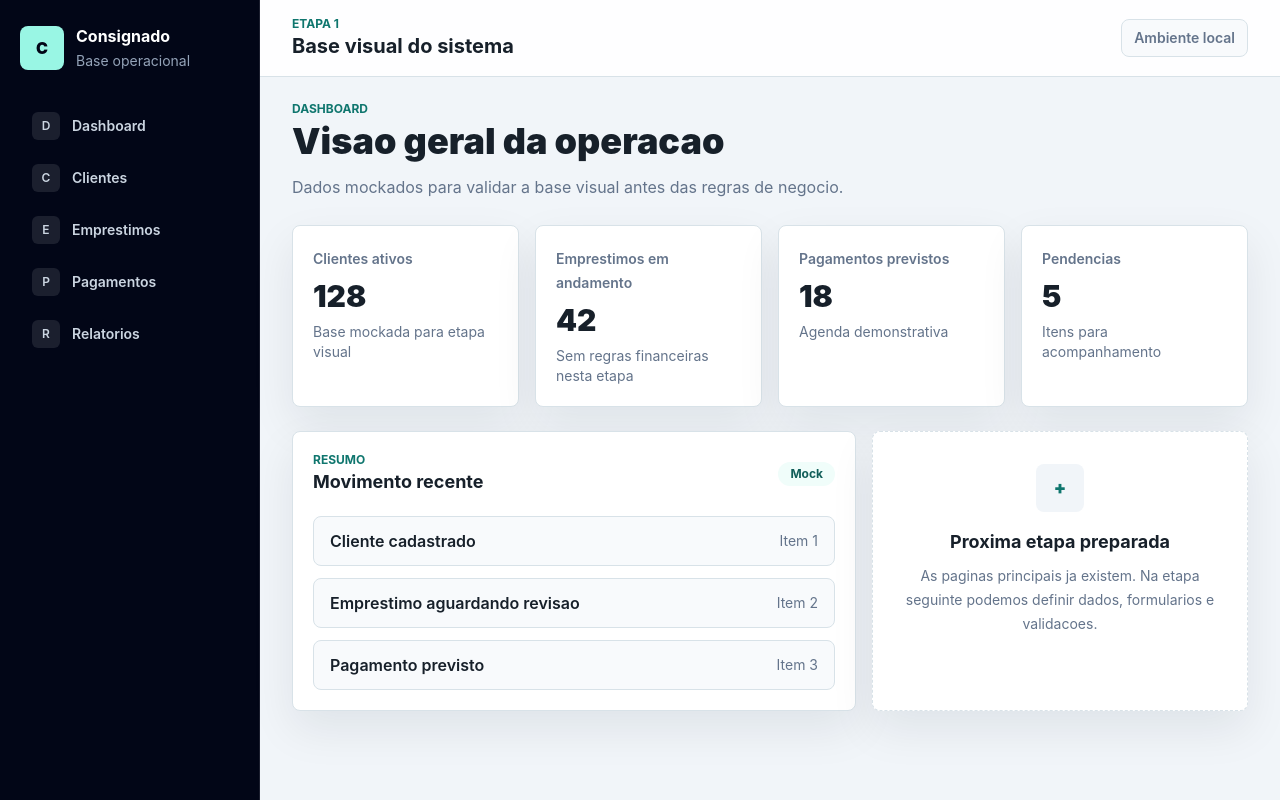
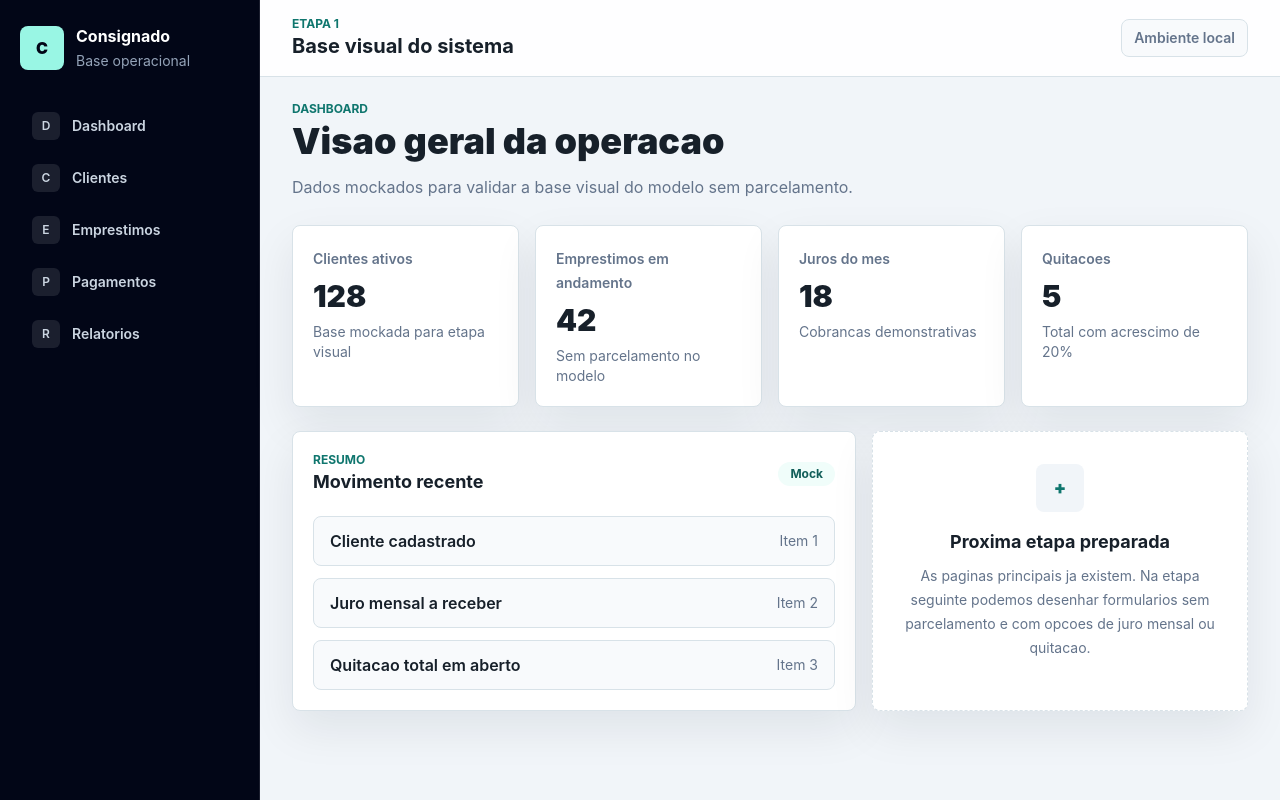
Before and after one commit to WilliamSoaresCosta/consignado, a Next.js app: page / in a window 1280 px wide. Built offline with nearby package versions, Linux system fonts and the light colour scheme.

Commit message:
chore: alinha modelo sem parcelamento

```diff
--- a/app/emprestimos/page.tsx
+++ b/app/emprestimos/page.tsx
@@ -7,11 +7,11 @@ export default function EmprestimosPage() {
       <PageTitle
         eyebrow="Emprestimos"
         title="Emprestimos"
-        description="Pagina vazia para receber regras e formularios em etapa posterior."
+        description="Pagina vazia para receber formularios em etapa posterior, sem fluxo de parcelamento."
       />
       <EmptyState
         title="Emprestimos ainda nao implementados"
-        description="Sem CRUD, banco ou regras financeiras nesta primeira etapa."
+        description="Na proxima etapa, o fluxo deve prever apenas pagamento do juro do mes ou quitacao total com acrescimo de 20%."
       />
     </>
   );
--- a/app/pagamentos/page.tsx
+++ b/app/pagamentos/page.tsx
@@ -7,11 +7,11 @@ export default function PagamentosPage() {
       <PageTitle
         eyebrow="Pagamentos"
         title="Pagamentos"
-        description="Espaco reservado para agenda e controle de pagamentos."
+        description="Espaco reservado para controle de juros mensais e quitacoes."
       />
       <EmptyState
         title="Pagamentos ficam para a proxima etapa"
-        description="A pagina existe apenas para validar navegacao e layout."
+        description="A pagina existe apenas para validar navegacao e layout, sem parcelamento implementado."
       />
     </>
   );
--- a/app/page.tsx
+++ b/app/page.tsx
@@ -11,17 +11,17 @@ const metrics = [
   {
     title: "Emprestimos em andamento",
     value: "42",
-    detail: "Sem regras financeiras nesta etapa",
+    detail: "Sem parcelamento no modelo",
   },
   {
-    title: "Pagamentos previstos",
+    title: "Juros do mes",
     value: "18",
-    detail: "Agenda demonstrativa",
+    detail: "Cobrancas demonstrativas",
   },
   {
-    title: "Pendencias",
+    title: "Quitacoes",
     value: "5",
-    detail: "Itens para acompanhamento",
+    detail: "Total com acrescimo de 20%",
   },
 ];
 
@@ -31,7 +31,7 @@ export default function DashboardPage() {
       <PageTitle
         eyebrow="Dashboard"
         title="Visao geral da operacao"
-        description="Dados mockados para validar a base visual antes das regras de negocio."
+        description="Dados mockados para validar a base visual do modelo sem parcelamento."
       />
 
       <section className="grid gap-4 sm:grid-cols-2 xl:grid-cols-4" aria-label="Indicadores">
@@ -58,7 +58,7 @@ export default function DashboardPage() {
           </div>
 
           <div className="grid gap-3">
-            {["Cliente cadastrado", "Emprestimo aguardando revisao", "Pagamento previsto"].map(
+            {["Cliente cadastrado", "Juro mensal a receber", "Quitacao total em aberto"].map(
               (item, index) => (
                 <div
                   className="flex items-center justify-between rounded-lg border border-line bg-slate-50 px-4 py-3"
@@ -74,7 +74,7 @@ export default function DashboardPage() {
 
         <EmptyState
           title="Proxima etapa preparada"
-          description="As paginas principais ja existem. Na etapa seguinte podemos definir dados, formularios e validacoes."
+          description="As paginas principais ja existem. Na etapa seguinte podemos desenhar formularios sem parcelamento e com opcoes de juro mensal ou quitacao."
         />
       </section>
     </>
```
Also changed, not shown: 1 other file (tests, documents, lock files or other folders).
